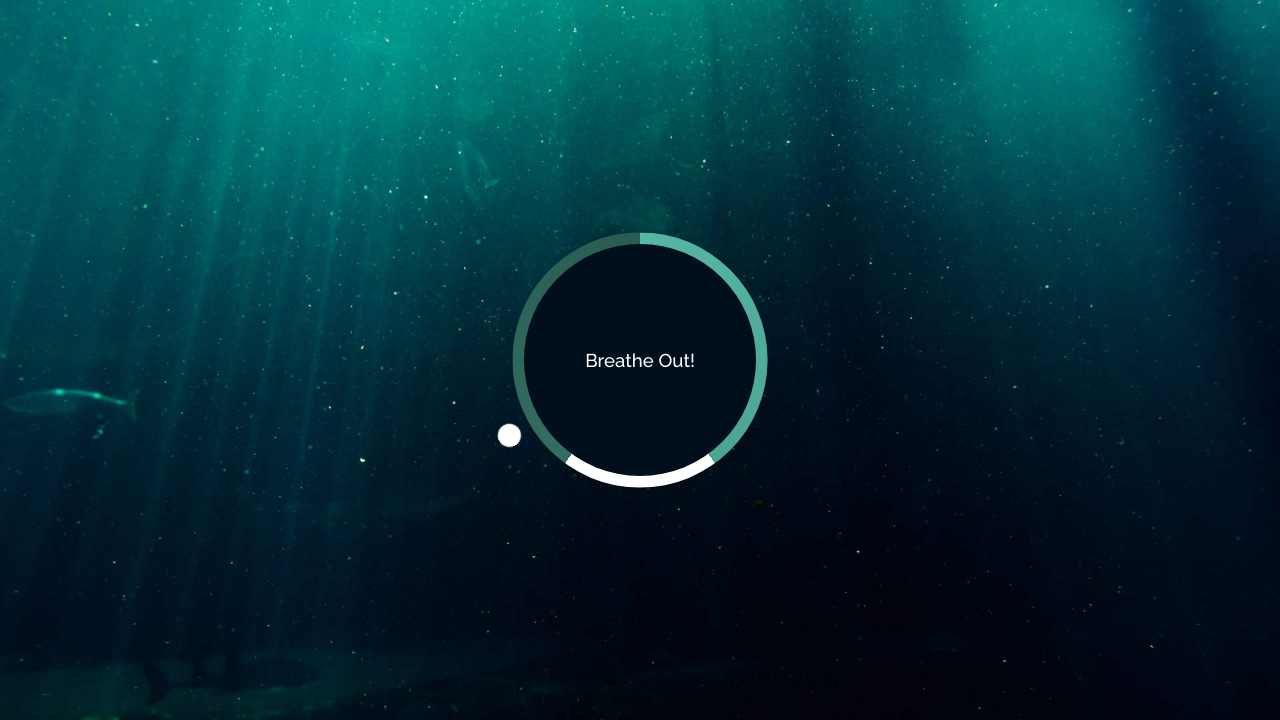
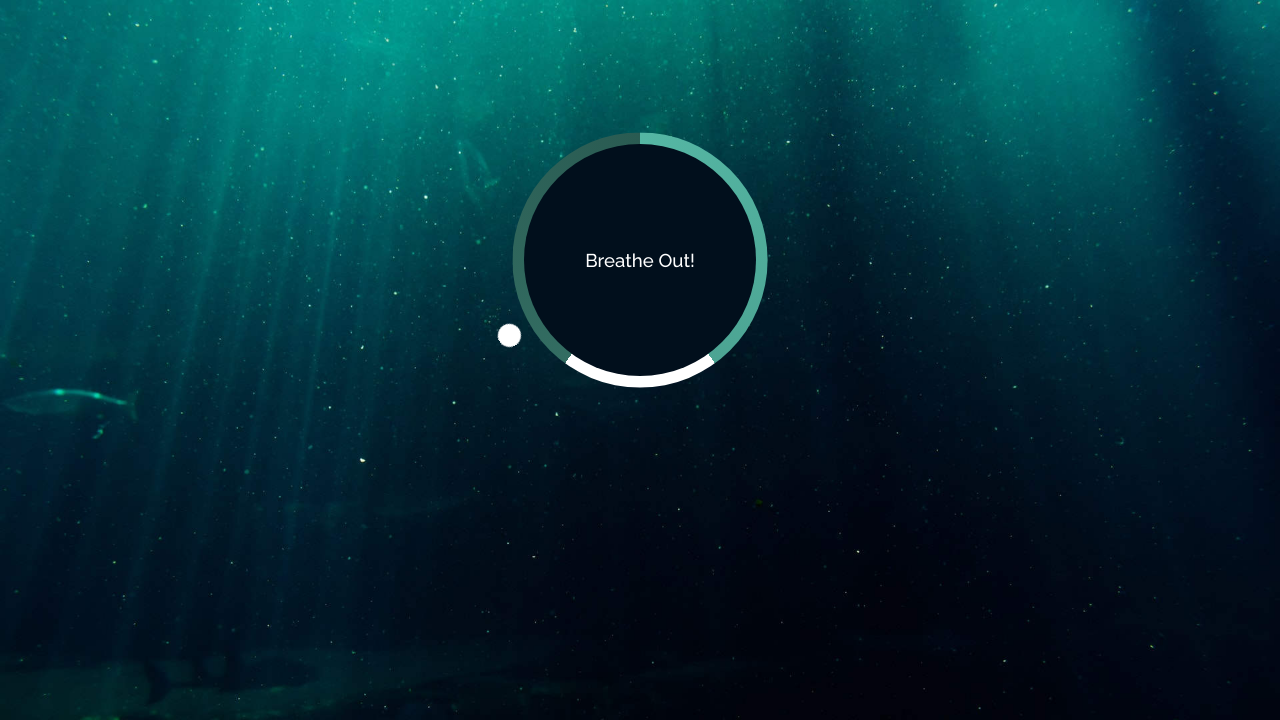
Before and after one commit to pranjalchaplot/breather, a plain HTML site: page index.html in a window 1280 px wide. Shown: the part 80-800 px from the top of the page. Drawn offline with Linux system fonts and the light colour scheme.

```diff
--- a/style.css
+++ b/style.css
@@ -15,6 +15,7 @@ body {
 .container {
   display: flex;
   align-items: center;
+  top: -100px;
   justify-content: center;
   height: 200px;
   width: 200px;
```
